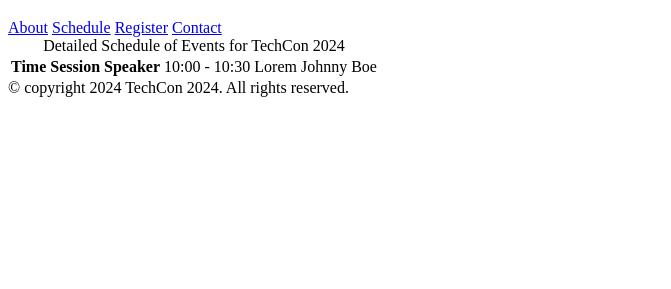
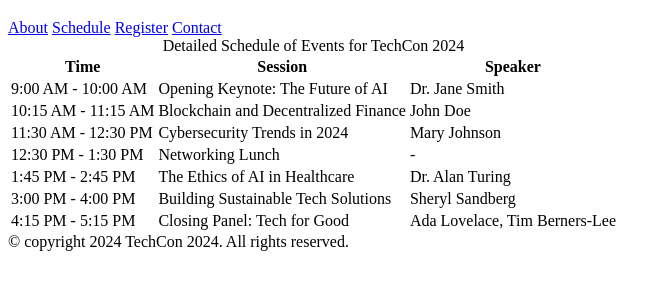
Before and after one commit to ayoubenezzi/TechCon_HTML, a plain HTML site: page techcon_website/schedule.html in a window 1280 px wide. Shown: the part 61-350 px from the top of the page, without its empty margins (0-671 px from the left). Drawn offline with Linux system fonts and the light colour scheme.

Commit message:
modify the table tags schedule.html file

```diff
--- a/techcon_website/schedule.html
+++ b/techcon_website/schedule.html
@@ -20,14 +20,50 @@
         <caption>
           Detailed Schedule of Events for TechCon 2024
         </caption>
-
-        <th scope="col">Time</th>
-        <th scope="col">Session</th>
-        <th scope="col">Speaker</th>
-
-        <td scope="row">10:00 - 10:30</td>
-        <td>Lorem</td>
-        <td>Johnny Boe</td>
+        <thead>
+          <tr>
+            <th scope="col">Time</th>
+            <th scope="col">Session</th>
+            <th scope="col">Speaker</th>
+          </tr>
+        </thead>
+        <tbody>
+          <tr>
+            <td>9:00 AM - 10:00 AM</td>
+            <td>Opening Keynote: The Future of AI</td>
+            <td>Dr. Jane Smith</td>
+          </tr>
+          <tr>
+            <td>10:15 AM - 11:15 AM</td>
+            <td>Blockchain and Decentralized Finance</td>
+            <td>John Doe</td>
+          </tr>
+          <tr>
+            <td>11:30 AM - 12:30 PM</td>
+            <td>Cybersecurity Trends in 2024</td>
+            <td>Mary Johnson</td>
+          </tr>
+          <tr>
+            <td>12:30 PM - 1:30 PM</td>
+            <td>Networking Lunch</td>
+            <td>-</td>
+          </tr>
+          <tr>
+            <td>1:45 PM - 2:45 PM</td>
+            <td>The Ethics of AI in Healthcare</td>
+            <td>Dr. Alan Turing</td>
+          </tr>
+          <tr>
+            <td>3:00 PM - 4:00 PM</td>
+            <td>Building Sustainable Tech Solutions</td>
+            <td>Sheryl Sandberg</td>
+          </tr>
+          <tr>
+            <td>4:15 PM - 5:15 PM</td>
+            <td>Closing Panel: Tech for Good</td>
+            <td>Ada Lovelace, Tim Berners-Lee</td>
+          </tr>
+        </tbody>
       </table>
     </main>
     <footer>&copy; copyright 2024 TechCon 2024. All rights reserved.</footer>
```
